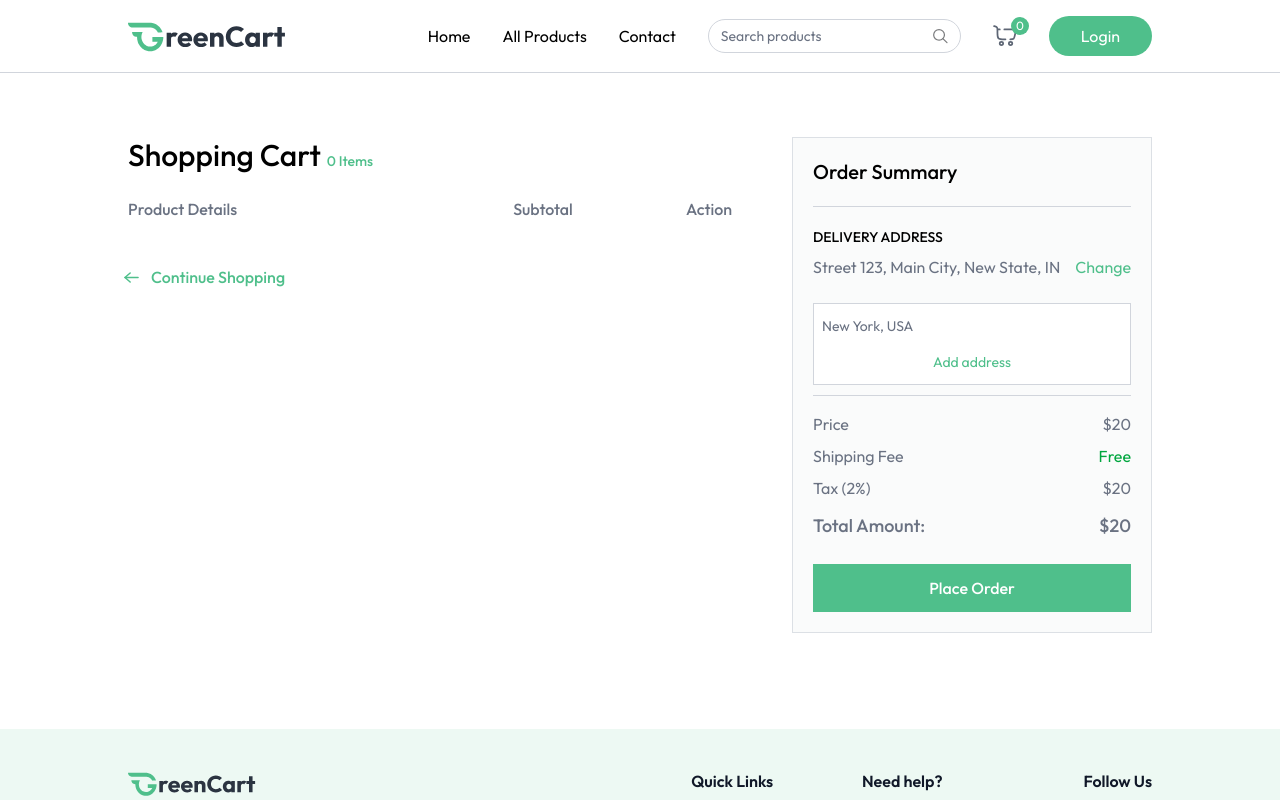
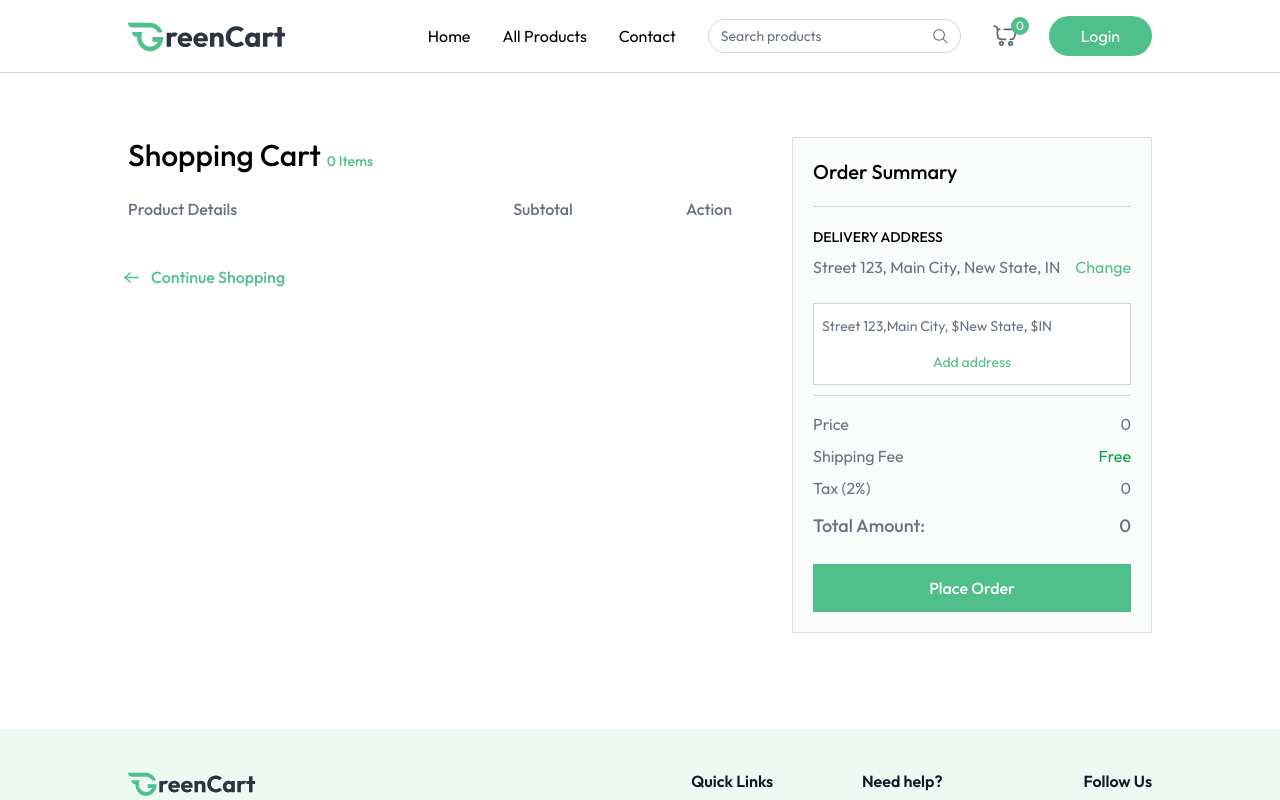
Before and after one commit to callmeskyy111/greencart-mern, a React (Vite) app in the folder client/: page /cart in a window 1280 px wide. Both pictures are taken after a click on the button "Change". Shown: the top 800 px of the page. Built offline with nearby package versions, Linux system fonts and the light colour scheme.

Commit message:
Cart Page UI Completed ✅

```diff
--- a/client/src/App.jsx
+++ b/client/src/App.jsx
@@ -37,4 +37,4 @@
 
 export default App;
 
-//03:46:20
+//04:00:25
--- a/client/src/pages/Cart.jsx
+++ b/client/src/pages/Cart.jsx
@@ -9,7 +9,7 @@
     cartItems,
     removeFromCart,
     getCartCount,
-    updateCartItems,
+    updateCartItem,
     navigate,
     getCartAmount,
   } = useAppContext();
@@ -17,7 +17,7 @@
   const [cartArray, setCartArray] = useState([]);
   const [addresses, setAddresses] = useState(dummyAddress);
   const [showAddress, setShowAddress] = useState(false);
-  const [selectedAddress, setselectedAddress] = useState(dummyAddress[0]);
+  const [selectedAddress, setSelectedAddress] = useState(dummyAddress[0]);
   const [paymentOption, setPaymentOption] = useState("COD");
 
   function getCart() {
@@ -28,6 +28,10 @@
       tempArray.push(product);
     }
     setCartArray(tempArray);
+  }
+
+  async function placeOrder() {
+    console.log(`placeOrder f(x) ✅`);
   }
 
   useEffect(() => {
@@ -77,7 +81,13 @@
                   </p>
                   <div className="flex items-center">
                     <p>Qty:</p>
-                    <select className="outline-none">
+                    <select
+                      onChange={(evt) =>
+                        updateCartItem(product._id, Number(evt.target.value))
+                      }
+                      value={cartItems[product._id]}
+                      className="outline-none"
+                      >
                       {Array(
                         cartItems[product._id] > 9 ? cartItems[product._id] : 9
                       )
@@ -97,7 +107,7 @@
               {product.offerPrice * product.quantity}
             </p>
             <button
-              onClick={() => removeFromCart()}
+              onClick={() => removeFromCart(product._id)}
               className="cursor-pointer mx-auto">
               <img
                 src={assets.remove_icon}
@@ -144,13 +154,20 @@
             </button>
             {showAddress && (
               <div className="absolute top-12 py-1 bg-white border border-gray-300 text-sm w-full">
+                {addresses.map((address, idx) => (
+                  <p
+                    key={idx}
+                    onClick={() => {
+                      setSelectedAddress(address);
+                      setShowAddress(false);
+                    }}
+                    className="text-gray-500 p-2 hover:bg-gray-100">
+                    {address.street},{selectedAddress.city}, $
+                    {selectedAddress.state}, ${selectedAddress.country}
+                  </p>
+                ))}
                 <p
-                  onClick={() => setShowAddress(false)}
-                  className="text-gray-500 p-2 hover:bg-gray-100">
-                  New York, USA
-                </p>
-                <p
-                  onClick={() => setShowAddress(false)}
+                  onClick={() => navigate("/add-address")}
                   className="text-primary text-center cursor-pointer p-2 hover:bg-primary/10">
                   Add address
                 </p>
@@ -160,7 +177,9 @@
 
           <p className="text-sm font-medium uppercase mt-6">Payment Method</p>
 
-          <select className="w-full border border-gray-300 bg-white px-3 py-2 mt-2 outline-none">
+          <select
+            onChange={(evt) => setPaymentOption(evt.target.value)}
+            className="w-full border border-gray-300 bg-white px-3 py-2 mt-2 outline-none">
             <option value="COD">Cash On Delivery</option>
             <option value="Online">Online Payment</option>
           </select>
@@ -171,7 +190,10 @@
         <div className="text-gray-500 mt-4 space-y-2">
           <p className="flex justify-between">
             <span>Price</span>
-            <span>$20</span>
+            <span>
+              {currency}
+              {getCartAmount()}
+            </span>
           </p>
           <p className="flex justify-between">
             <span>Shipping Fee</span>
@@ -179,16 +201,24 @@
           </p>
           <p className="flex justify-between">
             <span>Tax (2%)</span>
-            <span>$20</span>
+            <span>
+              {currency}
+              {(getCartAmount() * 2) / 100}
+            </span>
           </p>
           <p className="flex justify-between text-lg font-medium mt-3">
             <span>Total Amount:</span>
-            <span>$20</span>
+            <span>
+              {currency}
+              {(getCartAmount() + getCartAmount() * 2) / 100}
+            </span>
           </p>
         </div>
 
-        <button className="w-full py-3 mt-6 cursor-pointer bg-primary text-white font-medium hover:bg-indigo-600 transition">
-          Place Order
+        <button
+          onClick={placeOrder}
+          className="w-full py-3 mt-6 cursor-pointer bg-primary text-white font-medium hover:bg-primary-dull transition">
+          {paymentOption === "COD" ? "Place Order" : "Proceed To Checkout"}
         </button>
       </div>
     </div>
```
